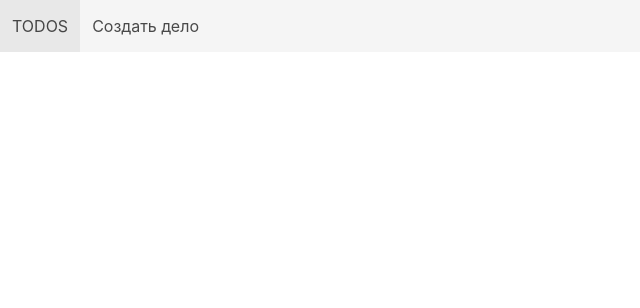
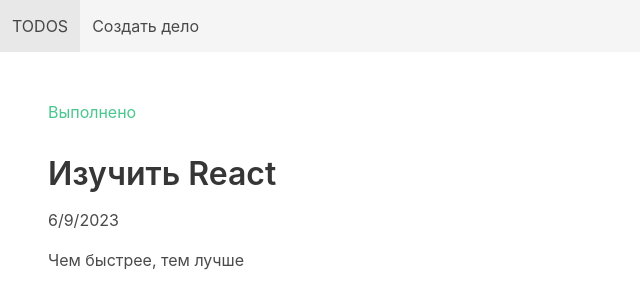
Before and after one commit to Giocatory/todos-new, a React (Create React App) app: page /#/1686354420000 in a window 1280 px wide. Before the commit this address had no page. Shown: the top 308 px of the page, without its empty margins (0-640 px from the left). Built offline with nearby package versions, Linux system fonts and the light colour scheme.

Commit message:
view deed

```diff
--- a/src/App.js
+++ b/src/App.js
@@ -1,6 +1,7 @@
 import React, {Component} from "react";
 import TodoList from "./TodoList";
 import TodoAdd from "./TodoAdd";
+import TodoDetail from "./TodoDetail";
 // React Router
 import { Route, NavLink, HashRouter, Routes} from "react-router-dom";
 
@@ -40,6 +41,8 @@ export default class App extends Component {
         this.add = this.add.bind(this);
 
         this.showMenu = this.showMenu.bind(this);
+
+        this.getDeed = this.getDeed.bind(this);
     }
 
     // Показать меню гамбургер
@@ -69,6 +72,12 @@ export default class App extends Component {
         this.setState((state)=>({}));
     }
 
+    // Идентификатор дела
+    getDeed(key) {
+        key = +key;
+        return this.state.data.find(item => item.key === key);
+    }
+
     // isActive - хранит в себе true||false в зависимости, активна ли сейчас ссылка
     render() {
         return(
@@ -96,6 +105,7 @@ export default class App extends Component {
                     <Routes>
                         <Route path="/" element={<TodoList list={this.state.data} setDone={this.setDone} delete={this.delete} />} />
                         <Route path="/add" element={<TodoAdd add={this.add} />} />
+                        <Route path="/:key" element={<TodoDetail getDeed={this.getDeed}/>} />
                     </Routes>
                 </main>
             </HashRouter>
--- /dev/null
+++ b/src/TodoDetail.js
@@ -0,0 +1,25 @@
+import { useParams } from "react-router-dom";
+
+export default function TodoDetail(props){
+    const { key } = useParams();
+    const deed = props.getDeed(key);
+
+    return(
+        <section>
+            {
+                deed.done &&
+                <p className="has-text-success">Выполнено</p>
+            }
+            <h1>{deed.title}</h1>
+            <p>{deed.createdAt}</p>
+            {
+                deed.desc &&
+                <p>{deed.desc}</p>
+            }
+            {
+                deed.image &&
+                <p><img src={deed.image} alt={deed.title}/></p>
+            }
+        </section>
+    )
+}
--- a/src/TodoList.js
+++ b/src/TodoList.js
@@ -1,3 +1,5 @@
+import { Link } from "react-router-dom"
+
 export default function TodoList(props){
     return (
             <section>
@@ -7,12 +9,10 @@ export default function TodoList(props){
                         {props.list.map( item => (
                             <tr key={item.key}>
                                 <td>
-                                    <span title={item.desc}>
+                                    <Link to={`/${item.key}`}>
                                         {item.done && <del>{item.title}</del>}
-                                    </span>
-                                    <span title={item.desc}>
                                         {!item.done && item.title}
-                                    </span>
+                                    </Link>
                                 </td>
                                 <td>
                                     <button className="button is-success"
```
